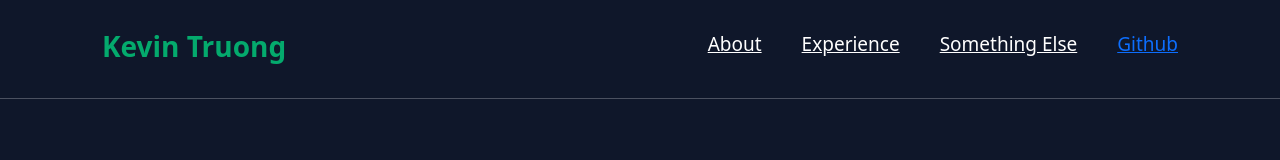
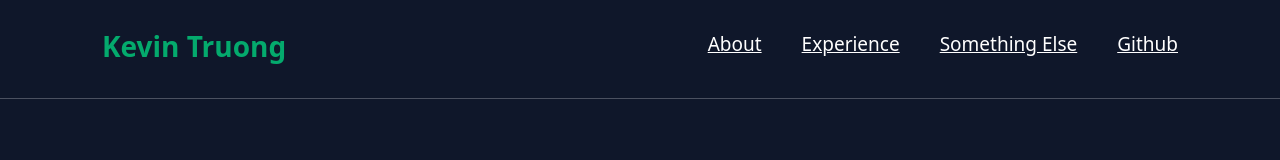
Before and after one commit to Axonn1018/personal-portfolio, an Angular app: page / in a window 1280 px wide. Shown: the top 160 px of the page. Built offline with nearby package versions, Linux system fonts and the light colour scheme.

Commit message:
Link/Visited CSS correction

```diff
--- a/src/app/navbar/navbar.component.scss
+++ b/src/app/navbar/navbar.component.scss
@@ -12,8 +12,12 @@
 }
 
 /* Change the color of links on hover */
-.topnav a:hover,a:active,a:visited { //use visited property to color hyperlinks
+.topnav a:hover,a:active {
   background-color: #04aa6d;
+  color: white;
+}
+
+.topnav a:link, a:visited {
   color: white;
 }
 
```
